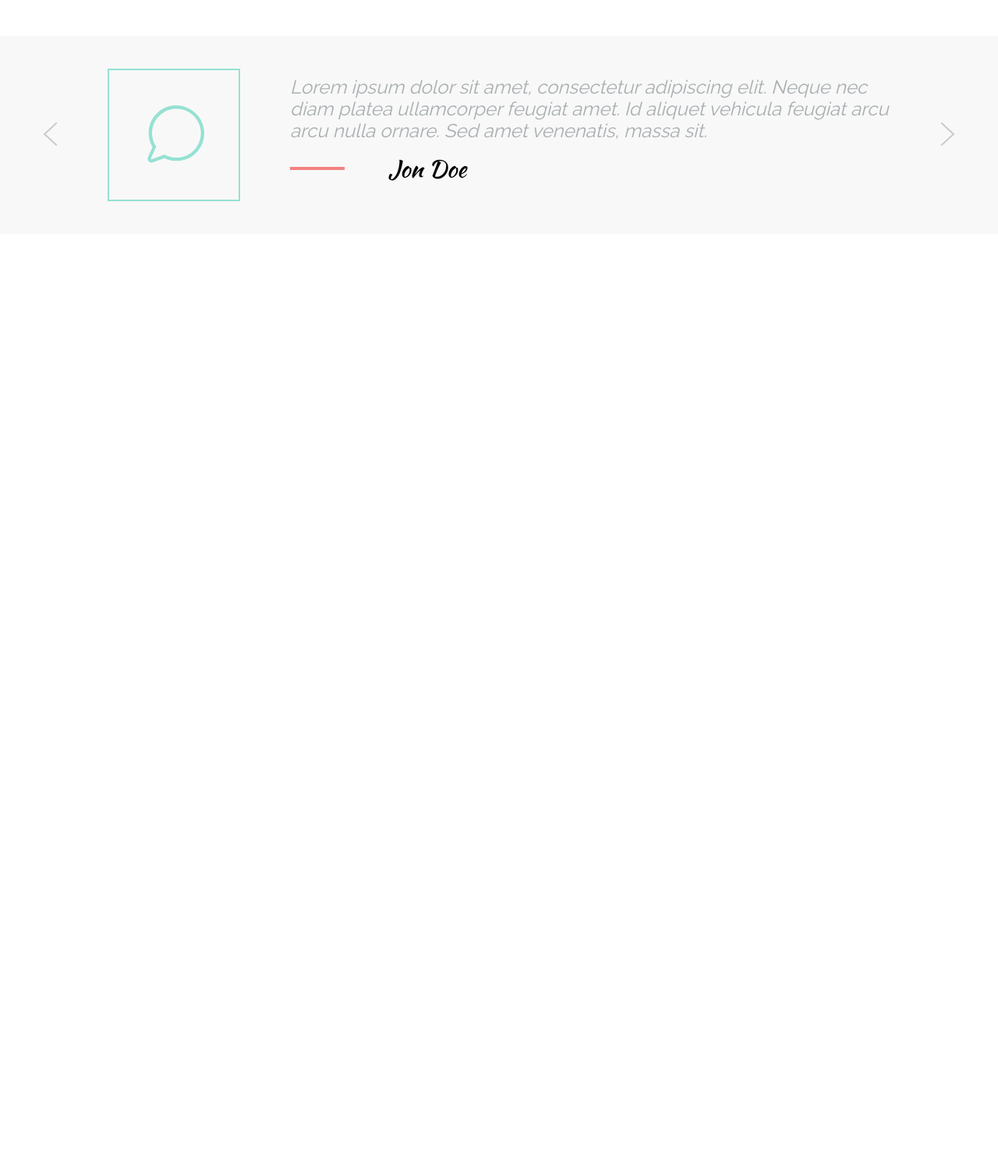
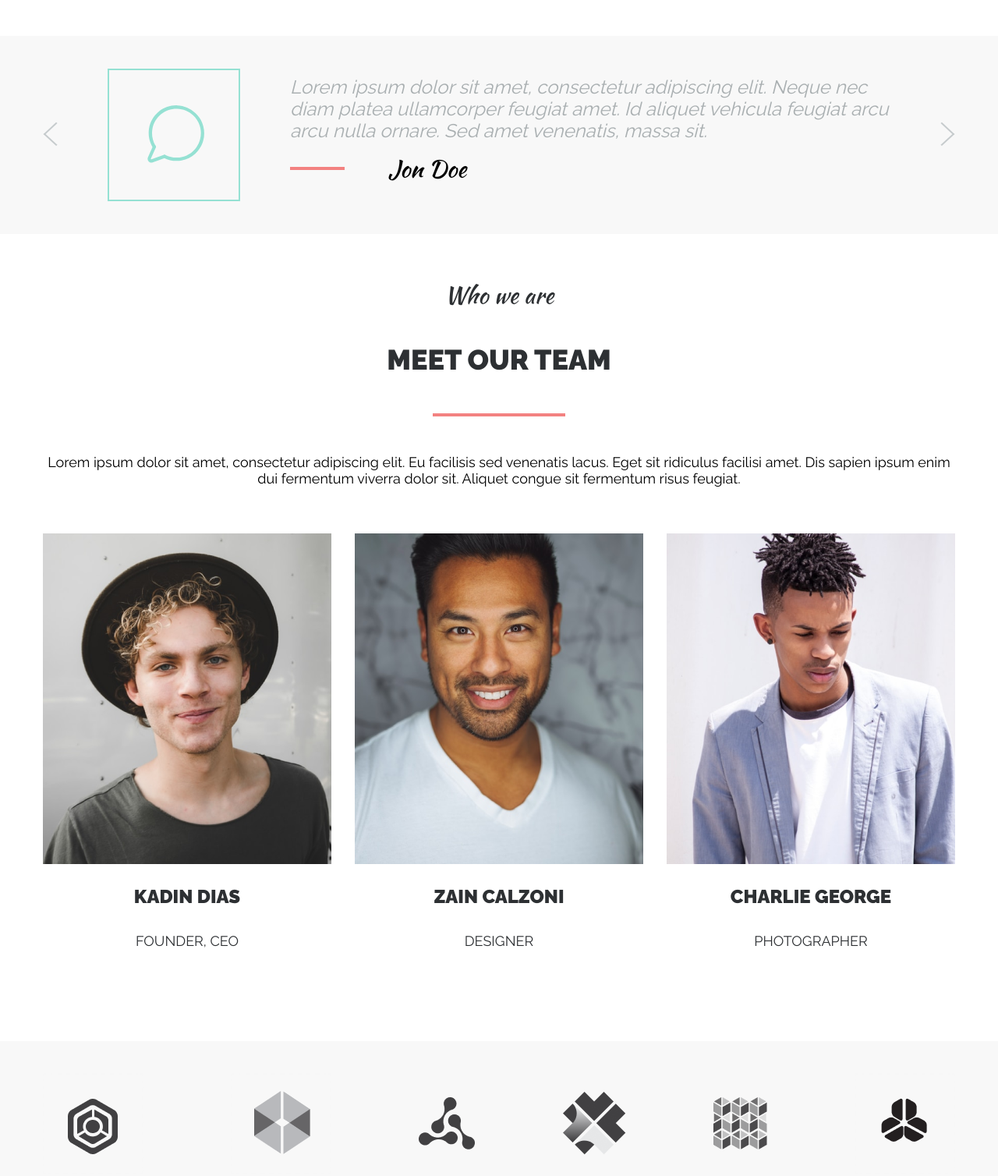
Before and after one commit to Mazunok/TM2, a website built with Parcel: page index.html in a window 1280 px wide. Shown: the part 4642-6150 px from the top of the page at 78% size. Before the commit the page ends 4942 px from the top, so only its background shows below. Built offline with nearby package versions, Linux system fonts and the light colour scheme; files whose address does not match are found by name.

Commit message:
added logo part

```diff
--- a/index.html
+++ b/index.html
@@ -299,5 +299,48 @@
                 </div>
             </div>
         </div>
+
+        <div class="team-container">
+            <div class="team-wrapper">
+                <div class="team-subtitle">
+                    <p>Who we are</p>
+                </div>
+                <div class="team-title">
+                    <p>meet our team</p>
+                </div>
+                <div class="team-line"></div>
+                <div class="team-text">
+                    <p>Lorem ipsum dolor sit amet, consectetur adipiscing elit. Eu facilisis sed venenatis lacus. Eget sit ridiculus facilisi amet. Dis sapien ipsum enim<br> dui fermentum viverra dolor sit. Aliquet congue sit fermentum risus feugiat.</p>
+                </div>
+                <div class="team-cards">
+                    <div class="card-1">
+                        <img src="./img/photo1.png" alt="photo1">
+                        <p class="name">Kadin Dias</p>
+                        <p class="text">founder, ceo</p>
+                    </div>
+                    <div class="card-2">
+                        <img src="./img/photo2.png" alt="photo2">
+                        <p class="name">Zain Calzoni</p>
+                        <p class="text">designer</p>
+                    </div>
+                    <div class="card-3">
+                        <img src="./img/photo3.png" alt="photo3">
+                        <p class="name">Charlie George</p>
+                        <p class="text">photographer</p>
+                    </div>
+                </div>
+            </div>
+        </div>
+
+        <div class="logo-container">
+            <div class="logo-wrapper">
+                <img src="./img/logo1.png" alt="logo1">
+                <img src="./img/logo2.png" alt="logo2">
+                <img src="./img/logo3.png" alt="logo3">
+                <img src="./img/logo4.png" alt="logo4">
+                <img src="./img/logo5.png" alt="logo5">
+                <img src="./img/logo6.png" alt="logo6">
+            </div>
+        </div>
 </body>
 </html>
--- a/scss/activity.scss
+++ b/scss/activity.scss
@@ -50,7 +50,7 @@
 }
 
 .activity-text{
-    font-family: 'Raleway';
+    font-family: 'Raleway',sans-serif;
     font-weight: 400;
     font-size: 18px;
     line-height: 21px;
--- /dev/null
+++ b/scss/logo.scss
@@ -0,0 +1,16 @@
+.logo-container{
+    max-width: 1510px;
+    margin: 0 auto;
+    padding: 0;
+    background-color:#F8F8F8;
+}
+
+.logo-wrapper{
+    width: 73.125rem;
+    height: 13.1875rem;
+    display: flex;
+    justify-content: space-between;
+    align-items: center;
+    margin: 0 auto;
+    margin-top: 5.25rem;
+}
--- a/scss/styles.scss
+++ b/scss/styles.scss
@@ -6,3 +6,5 @@
 @import 'design.scss';
 @import 'activity.scss';
 @import 'quote.scss';
+@import 'team.scss';
+@import 'logo.scss';
--- /dev/null
+++ b/scss/team.scss
@@ -0,0 +1,104 @@
+.team-container{
+    max-width: 1510px;
+    margin: 0 auto;
+    padding: 0;
+}
+
+.team-wrapper{
+    width: 74.125rem;
+    height: 55.9375rem;
+    margin: 0 auto;
+    padding: 0;
+    margin-top: 3.5rem;
+    display: flex;
+    flex-direction: column;
+    align-items: center;
+    .team-photos{
+        width: 1170px;
+        margin-top: 4rem;
+        display: flex;
+        flex-direction: row;
+        justify-content: space-between;
+    }
+}
+
+.team-line{
+    padding: 0;
+    margin: 0;
+    width: 10.625rem;
+    border-top:4px solid #F38281 ;
+    margin-top: 3rem;
+}
+
+.team-subtitle{
+    margin: 0 auto;
+    padding: 0;
+    p{
+        margin: 0 auto;
+        padding: 0;
+        font-family: 'Kaushan Script', sans-serif;
+        font-weight: 400;
+        font-size: 30px;
+        line-height: 44px;
+        text-align: center;
+        color: #2D3033;
+    }
+}
+
+.team-title{
+    padding: 0;
+    margin: 0;
+    p{
+        padding: 0;
+        margin: 0;
+        margin-top:2.5rem ;
+        font-family:'Raleway',sans-serif;
+        font-weight: 900;
+        font-size: 36px;
+        line-height: 42px;
+        text-align: center;
+        color: #2D3033;
+        text-transform: uppercase;
+    }
+}
+
+.team-text{
+    font-family: 'Raleway',sans-serif;
+    font-weight: 400;
+    font-size: 18px;
+    line-height: 21px;
+    text-align: center;
+    color: #000000;
+    margin-top: 3rem;
+}
+
+.team-cards{
+    display: flex;
+    flex-direction: row;
+    justify-content: space-between;
+    width: 73.125rem;
+    margin: 0;
+    padding: 0;
+    margin-top: 3.75rem;
+    text-align: center;
+    .name{
+        margin-top: 1.5rem;
+        font-family: 'Raleway',sans-serif;
+        font-style: normal;
+        font-weight: 600;
+        font-size: 24px;
+        line-height: 28px;
+        text-transform: uppercase;
+        color: #2D3033;
+    }
+    .text{
+        margin-top: 2rem;
+        font-family: 'Raleway',sans-serif;
+        font-style: normal;
+        font-weight: 400;
+        font-size: 18px;
+        line-height: 21px;
+        text-transform: uppercase;
+        color: #2D3033;
+    }
+}
```
Also changed, not shown: dist/index.html, img/logo1.png (added), img/logo2.png (added), img/logo3.png (added), img/logo4.png (added), img/logo5.png (added), img/logo6.png (added), img/photo1.png (added), img/photo2.png (added), img/photo3.png (added), 2 other files.
